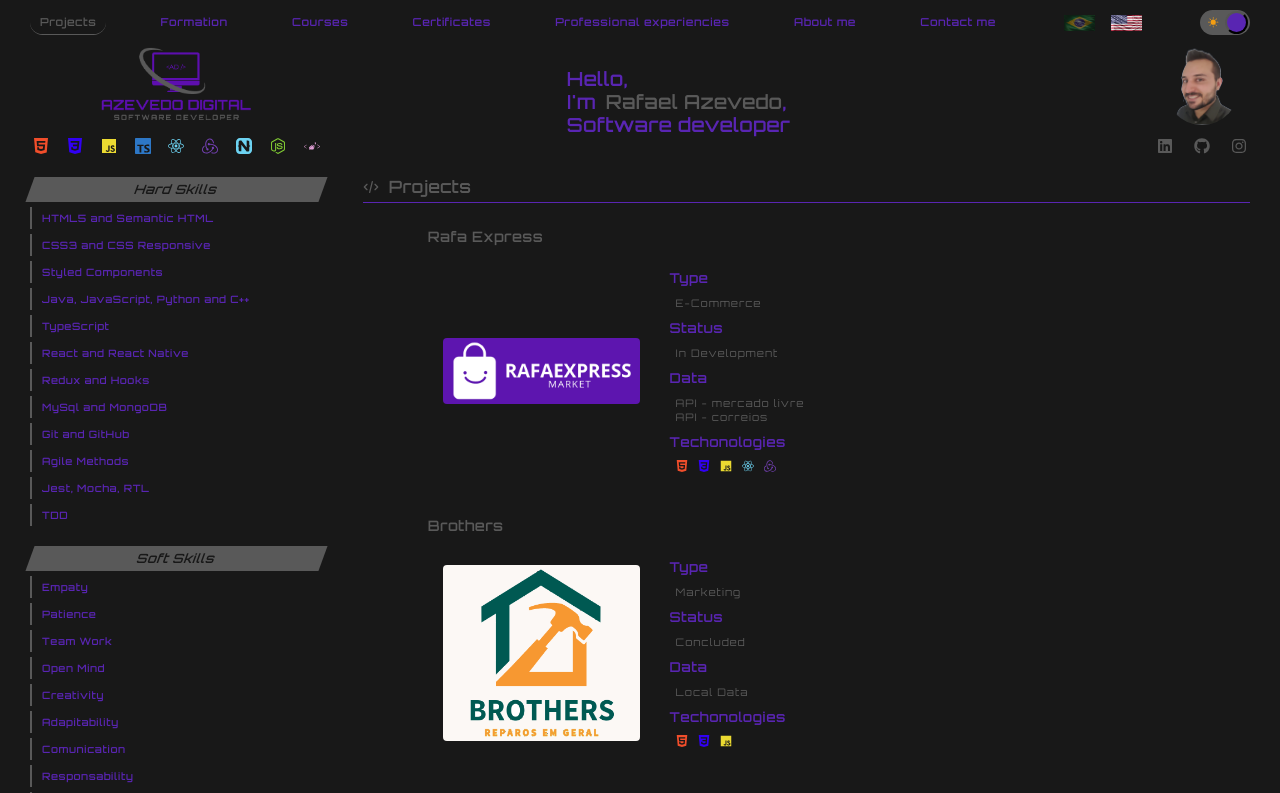
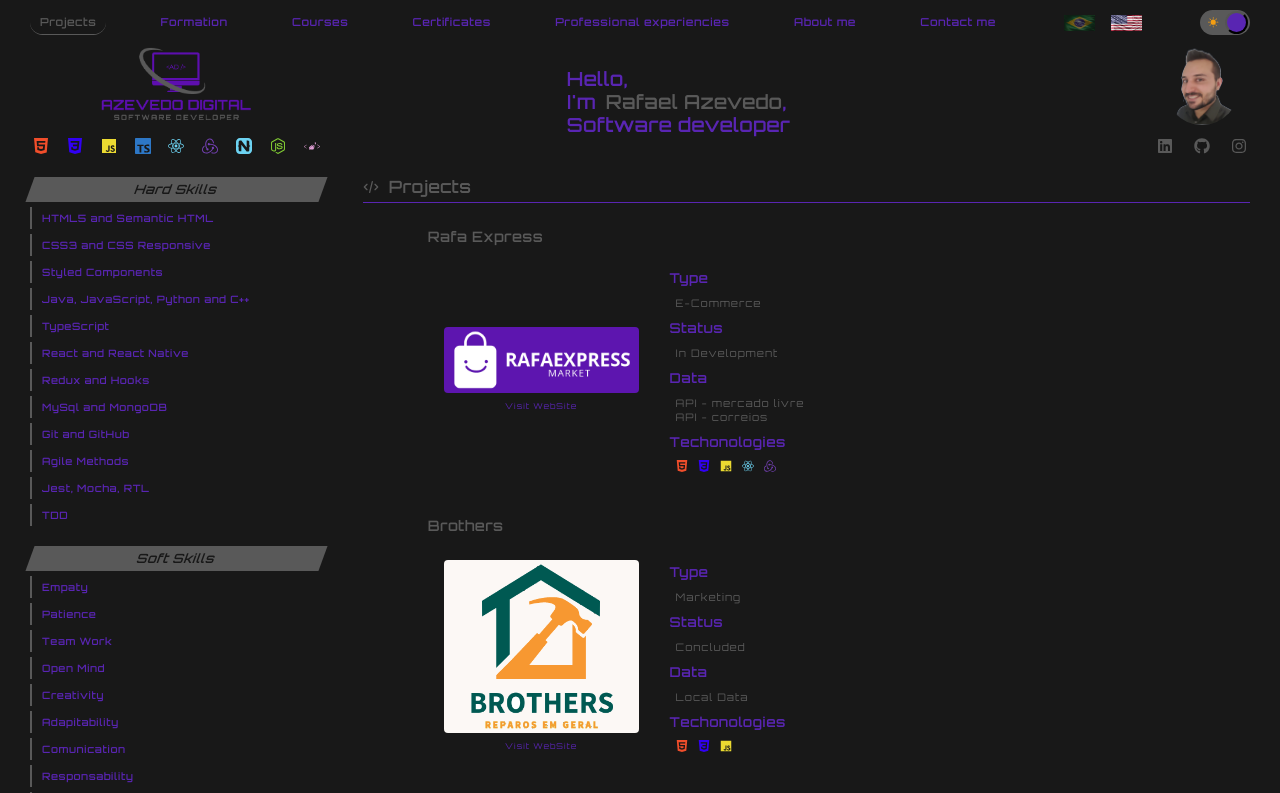
Before and after one commit to RafaelBiatoAzevedo/portifolio-Rafael-Azevedo, a React (Create React App) app: page / in a window 1280 px wide. Shown: the top 793 px of the page. Built offline with nearby package versions, Linux system fonts and the light colour scheme.

Commit message:
feat: add links projects

```diff
--- a/src/components/Formation/styles.ts
+++ b/src/components/Formation/styles.ts
@@ -11,7 +11,7 @@ export const WrapperFormation = styled.div`
   display: flex;
   flex-direction: column;
 
-  width: 55%;
+  width: 70%;
 `;
 
 export const WrapperTitle = styled.div`
--- a/src/components/Projects/components/Project/index.tsx
+++ b/src/components/Projects/components/Project/index.tsx
@@ -11,6 +11,7 @@ import {
   WrapperTitle,
   WrapperContent,
   WrapperInfo,
+  Link,
   Image,
   WrapperTechonologies,
 } from './styles';
@@ -32,7 +33,13 @@ export const Project: FC<TProjectData> = ({ project }): JSX.Element => {
         />
       </WrapperTitle>
       <WrapperContent>
-        <Image src={project.icon} alt="project" />
+        <Link href={project.link} target="_blank">
+          <Image src={project.icon} alt="project" />
+          <Text
+            color={colors.secondary}
+            title={<Translator path="Projects.view" />}
+          />
+        </Link>
         <WrapperInfo>
           <Text
             title={<Translator path="Projects.titleOne" />}
--- a/src/components/Projects/components/Project/styles.ts
+++ b/src/components/Projects/components/Project/styles.ts
@@ -35,7 +35,27 @@ export const WrapperTechonologies = styled.div`
   gap: 10px;
 `;
 
+export const Link = styled.a`
+  align-items: center;
+  display: flex;
+  flex-direction: column;
+  text-decoration: none;
+
+  gap: 8px;
+  width: 25%;
+
+  border: 1px solid transparent;
+  border-radius: 4px;
+  padding-bottom: 4px;
+
+  &:hover {
+    border: 1px solid ${(p) => p.theme.colors.tertiary};
+    -webkit-box-shadow: -1px 3px 8px 1px ${(p) => p.theme.colors.tertiary};
+    box-shadow: -1px 3px 8px 1px ${(p) => p.theme.colors.tertiary};
+  }
+`;
+
 export const Image = styled.img`
   border-radius: 4px;
-  width: 25%;
+  width: 100%;
 `;
--- a/src/i18n/locates/en-us.ts
+++ b/src/i18n/locates/en-us.ts
@@ -46,6 +46,7 @@ const objExport = {
       },
     },
     Projects: {
+      view: 'Visit WebSite',
       title: 'Projects',
       titleOne: 'Type',
       titleTwo: 'Status',
@@ -88,7 +89,7 @@ const objExport = {
     },
     Formation: {
       title: 'Formation',
-      titleOne: 'SYSTEMS ANALYSIS',
+      titleOne: 'Systems Analysis',
       titleTwo: 'Situation',
       situation: {
         situationOne: 'Studied until 7° semester',
@@ -102,7 +103,7 @@ const objExport = {
       courseOne: {
         title: 'Full Stack Web Development',
         situations: {
-          situationOne: '1 year',
+          situationOne: '1 year (1500 Hours)',
           situationTwo: 'Concluded in 2021',
         },
         contents: {
--- a/src/i18n/locates/pt-br.ts
+++ b/src/i18n/locates/pt-br.ts
@@ -46,6 +46,7 @@ const objExport = {
       },
     },
     Projects: {
+      view: 'Visitar Site',
       title: 'Projetos',
       titleOne: 'Tipo',
       titleTwo: 'Status',
@@ -102,7 +103,7 @@ const objExport = {
       courseOne: {
         title: 'Desenvolvimento Web Full Stack',
         situations: {
-          situationOne: '1 Ano',
+          situationOne: '1 Ano (1500 Horas)',
           situationTwo: 'Concluído em 2021',
         },
         contents: {
--- a/src/types/TProject.ts
+++ b/src/types/TProject.ts
@@ -8,6 +8,7 @@ type TTechnology = {
 
 export type TProject = {
   icon: any;
+  link: string;
   title: string;
   type: string;
   status: string;
--- a/src/utils/paths.ts
+++ b/src/utils/paths.ts
@@ -117,6 +117,7 @@ export const mainContent: TMainContent = {
 export const projects: TProject[] = [
   {
     icon: rafaExpressIcon,
+    link: 'https://rafaelbiatoazevedo.github.io/Site-Rafa-Express/',
     title: 'Projects.projectOne.title',
     type: 'Projects.projectOne.type',
     status: 'Projects.projectOne.status',
@@ -134,6 +135,7 @@ export const projects: TProject[] = [
   },
   {
     icon: brothersIcon,
+    link: 'https://rafaelbiatoazevedo.github.io/SiteBrothers/',
     title: 'Projects.projectTwo.title',
     type: 'Projects.projectTwo.type',
     status: 'Projects.projectTwo.status',
@@ -146,6 +148,7 @@ export const projects: TProject[] = [
   },
   {
     icon: triviaIcon,
+    link: 'https://rafaelbiatoazevedo.github.io/trivia-game/',
     title: 'Projects.projectThree.title',
     type: 'Projects.projectThree.type',
     status: 'Projects.projectThree.status',
@@ -163,6 +166,7 @@ export const projects: TProject[] = [
   },
   {
     icon: movieIcon,
+    link: 'https://rafaelbiatoazevedo.github.io/movie-cards-library/',
     title: 'Projects.projectFour.title',
     type: 'Projects.projectFour.type',
     status: 'Projects.projectFour.status',
```
Also changed, not shown: src/assets/images/projects/movieIcon.png.
